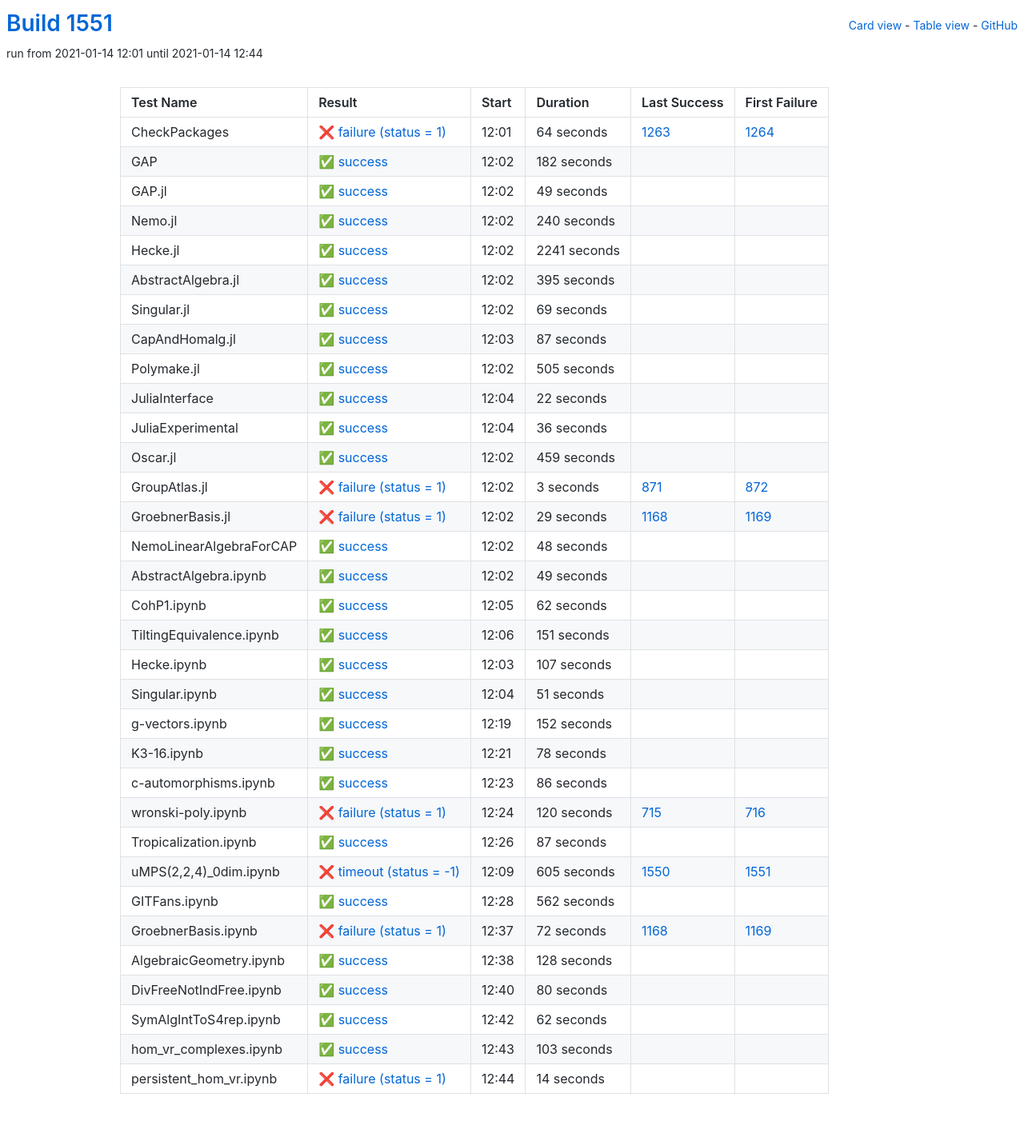
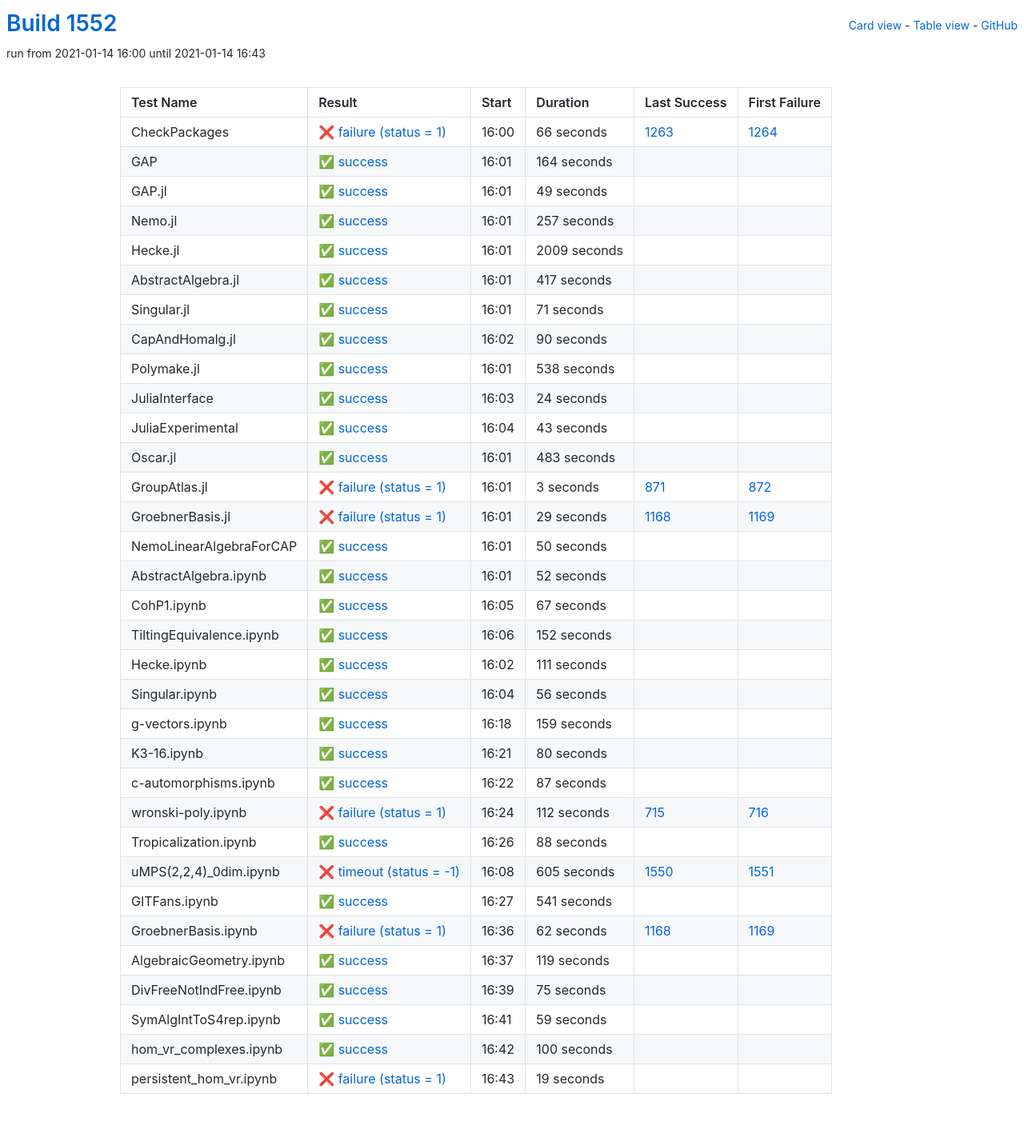
Before and after one commit to oscar-system/oscar-ci-status-stable, a Jekyll site: the page built from table.html, in a window 1280 px wide. Shown: the whole page at 80% size. Built offline with Jekyll 4.4.1, drawn with Linux system fonts in a browser that asks for light colours.

Commit message:
Build #1552

```diff
--- a/_data/ci.yml
+++ b/_data/ci.yml
@@ -1,6 +1,6 @@
 ---
-build: 1551
-build_url: https://oscarci.mathematik.uni-kl.de/job/oscar-stable/1551/
+build: 1552
+build_url: https://oscarci.mathematik.uni-kl.de/job/oscar-stable/1552/
 job: oscar-stable
 organization: oscar-system
 repo: oscar-ci-status-stable
@@ -8,32 +8,32 @@ repourl: https://github.com/oscar-system/oscar-ci-status-stable
 tests:
 - name: CheckPackages
   id: checkpackages
-  log: https://oscarci.mathematik.uni-kl.de/job/oscar-stable/1551/artifact/logs/build-1551/CheckPackages.log
-  start: 2021-01-14 12:01
+  log: https://oscarci.mathematik.uni-kl.de/job/oscar-stable/1552/artifact/logs/build-1552/CheckPackages.log
+  start: 2021-01-14 16:00
   success: false
   exitcode: 1
   status: failure
-  duration: 64
+  duration: 66
   last_success: 1263
   last_success_url: https://oscarci.mathematik.uni-kl.de/job/oscar-stable/1263/
   first_failure: 1264
   first_failure_url: https://oscarci.mathematik.uni-kl.de/job/oscar-stable/1264/
 - name: GAP
   id: gap
-  log: https://oscarci.mathematik.uni-kl.de/job/oscar-stable/1551/artifact/logs/build-1551/GAP.log
-  start: 2021-01-14 12:02
+  log: https://oscarci.mathematik.uni-kl.de/job/oscar-stable/1552/artifact/logs/build-1552/GAP.log
+  start: 2021-01-14 16:01
   success: true
   exitcode: 0
   status: success
-  duration: 182
+  duration: 164
   last_success: false
   last_success_url:
   first_failure: false
   first_failure_url:
 - name: GAP.jl
   id: gap-jl
-  log: https://oscarci.mathematik.uni-kl.de/job/oscar-stable/1551/artifact/logs/build-1551/GAP.jl.log
-  start: 2021-01-14 12:02
+  log: https://oscarci.mathematik.uni-kl.de/job/oscar-stable/1552/artifact/logs/build-1552/GAP.jl.log
+  start: 2021-01-14 16:01
   success: true
   exitcode: 0
   status: success
@@ -44,116 +44,116 @@ tests:
   first_failure_url:
 - name: Nemo.jl
   id: nemo-jl
-  log: https://oscarci.mathematik.uni-kl.de/job/oscar-stable/1551/artifact/logs/build-1551/Nemo.jl.log
-  start: 2021-01-14 12:02
+  log: https://oscarci.mathematik.uni-kl.de/job/oscar-stable/1552/artifact/logs/build-1552/Nemo.jl.log
+  start: 2021-01-14 16:01
   success: true
   exitcode: 0
   status: success
-  duration: 240
+  duration: 257
   last_success: false
   last_success_url:
   first_failure: false
   first_failure_url:
 - name: Hecke.jl
   id: hecke-jl
-  log: https://oscarci.mathematik.uni-kl.de/job/oscar-stable/1551/artifact/logs/build-1551/Hecke.jl.log
-  start: 2021-01-14 12:02
+  log: https://oscarci.mathematik.uni-kl.de/job/oscar-stable/1552/artifact/logs/build-1552/Hecke.jl.log
+  start: 2021-01-14 16:01
   success: true
   exitcode: 0
   status: success
-  duration: 2241
+  duration: 2009
   last_success: false
   last_success_url:
   first_failure: false
   first_failure_url:
 - name: AbstractAlgebra.jl
   id: abstractalgebra-jl
-  log: https://oscarci.mathematik.uni-kl.de/job/oscar-stable/1551/artifact/logs/build-1551/AbstractAlgebra.jl.log
-  start: 2021-01-14 12:02
+  log: https://oscarci.mathematik.uni-kl.de/job/oscar-stable/1552/artifact/logs/build-1552/AbstractAlgebra.jl.log
+  start: 2021-01-14 16:01
   success: true
   exitcode: 0
   status: success
-  duration: 395
+  duration: 417
   last_success: false
   last_success_url:
   first_failure: false
   first_failure_url:
 - name: Singular.jl
   id: singular-jl
-  log: https://oscarci.mathematik.uni-kl.de/job/oscar-stable/1551/artifact/logs/build-1551/Singular.jl.log
-  start: 2021-01-14 12:02
+  log: https://oscarci.mathematik.uni-kl.de/job/oscar-stable/1552/artifact/logs/build-1552/Singular.jl.log
+  start: 2021-01-14 16:01
   success: true
   exitcode: 0
   status: success
-  duration: 69
+  duration: 71
   last_success: false
   last_success_url:
   first_failure: false
   first_failure_url:
 - name: CapAndHomalg.jl
   id: capandhomalg-jl
-  log: https://oscarci.mathematik.uni-kl.de/job/oscar-stable/1551/artifact/logs/build-1551/CapAndHomalg.jl.log
-  start: 2021-01-14 12:03
+  log: https://oscarci.mathematik.uni-kl.de/job/oscar-stable/1552/artifact/logs/build-1552/CapAndHomalg.jl.log
+  start: 2021-01-14 16:02
   success: true
   exitcode: 0
   status: success
-  duration: 87
+  duration: 90
   last_success: false
   last_success_url:
   first_failure: false
   first_failure_url:
 - name: Polymake.jl
   id: polymake-jl
-  log: https://oscarci.mathematik.uni-kl.de/job/oscar-stable/1551/artifact/logs/build-1551/Polymake.jl.log
-  start: 2021-01-14 12:02
+  log: https://oscarci.mathematik.uni-kl.de/job/oscar-stable/1552/artifact/logs/build-1552/Polymake.jl.log
+  start: 2021-01-14 16:01
   success: true
   exitcode: 0
   status: success
-  duration: 505
+  duration: 538
   last_success: false
   last_success_url:
   first_failure: false
   first_failure_url:
 - name: JuliaInterface
   id: juliainterface
-  log: https://oscarci.mathematik.uni-kl.de/job/oscar-stable/1551/artifact/logs/build-1551/JuliaInterface.log
-  start: 2021-01-14 12:04
+  log: https://oscarci.mathematik.uni-kl.de/job/oscar-stable/1552/artifact/logs/build-1552/JuliaInterface.log
+  start: 2021-01-14 16:03
   success: true
   exitcode: 0
   status: success
-  duration: 22
+  duration: 24
   last_success: false
   last_success_url:
   first_failure: false
   first_failure_url:
 - name: JuliaExperimental
   id: juliaexperimental
-  log: https://oscarci.mathematik.uni-kl.de/job/oscar-stable/1551/artifact/logs/build-1551/JuliaExperimental.log
-  start: 2021-01-14 12:04
+  log: https://oscarci.mathematik.uni-kl.de/job/oscar-stable/1552/artifact/logs/build-1552/JuliaExperimental.log
+  start: 2021-01-14 16:04
   success: true
   exitcode: 0
   status: success
-  duration: 36
+  duration: 43
   last_success: false
   last_success_url:
   first_failure: false
   first_failure_url:
 - name: Oscar.jl
   id: oscar-jl
-  log: https://oscarci.mathematik.uni-kl.de/job/oscar-stable/1551/artifact/logs/build-1551/Oscar.jl.log
-  start: 2021-01-14 12:02
+  log: https://oscarci.mathematik.uni-kl.de/job/oscar-stable/1552/artifact/logs/build-1552/Oscar.jl.log
+  start: 2021-01-14 16:01
   success: true
   exitcode: 0
   status: success
-  duration: 459
+  duration: 483
   last_success: false
   last_success_url:
   first_failure: false
   first_failure_url:
 - name: GroupAtlas.jl
   id: groupatlas-jl
-  log: https://oscarci.mathematik.uni-kl.de/job/oscar-stable/1551/artifact/logs/build-1551/GroupAtlas.jl.log
-  start: 2021-01-14 12:02
+  log: https://oscarci.mathematik.uni-kl.de/job/oscar-stable/1552/artifact/logs/build-1552/GroupAtlas.jl.log
+  start: 2021-01-14 16:01
   success: false
   exitcode: 1
   status: failure
@@ -164,8 +164,8 @@ tests:
   first_failure_url: https://oscarci.mathematik.uni-kl.de/job/oscar-stable/872/
 - name: GroebnerBasis.jl
   id: groebnerbasis-jl
-  log: https://oscarci.mathematik.uni-kl.de/job/oscar-stable/1551/artifact/logs/build-1551/GroebnerBasis.jl.log
-  start: 2021-01-14 12:02
+  log: https://oscarci.mathematik.uni-kl.de/job/oscar-stable/1552/artifact/logs/build-1552/GroebnerBasis.jl.log
+  start: 2021-01-14 16:01
   success: false
   exitcode: 1
   status: failure
@@ -176,80 +176,44 @@ tests:
   first_failure_url: https://oscarci.mathematik.uni-kl.de/job/oscar-stable/1169/
 - name: NemoLinearAlgebraForCAP
   id: nemolinearalgebraforcap
-  log: https://oscarci.mathematik.uni-kl.de/job/oscar-stable/1551/artifact/logs/build-1551/NemoLinearAlgebraForCAP.log
-  start: 2021-01-14 12:02
+  log: https://oscarci.mathematik.uni-kl.de/job/oscar-stable/1552/artifact/logs/build-1552/NemoLinearAlgebraForCAP.log
+  start: 2021-01-14 16:01
   success: true
   exitcode: 0
   status: success
-  duration: 48
+  duration: 50
   last_success: false
   last_success_url:
   first_failure: false
   first_failure_url:
 - name: AbstractAlgebra.ipynb
   id: abstractalgebra-ipynb
-  log: https://oscarci.mathematik.uni-kl.de/job/oscar-stable/1551/artifact/logs/build-1551/AbstractAlgebra.ipynb.log
-  start: 2021-01-14 12:02
+  log: https://oscarci.mathematik.uni-kl.de/job/oscar-stable/1552/artifact/logs/build-1552/AbstractAlgebra.ipynb.log
+  start: 2021-01-14 16:01
   success: true
   exitcode: 0
   status: success
-  duration: 49
+  duration: 52
   last_success: false
   last_success_url:
   first_failure: false
   first_failure_url:
 - name: CohP1.ipynb
   id: cohp1-ipynb
-  log: https://oscarci.mathematik.uni-kl.de/job/oscar-stable/1551/artifact/logs/build-1551/CohP1.ipynb.log
-  start: 2021-01-14 12:05
+  log: https://oscarci.mathematik.uni-kl.de/job/oscar-stable/1552/artifact/logs/build-1552/CohP1.ipynb.log
+  start: 2021-01-14 16:05
   success: true
   exitcode: 0
   status: success
-  duration: 62
+  duration: 67
   last_success: false
   last_success_url:
   first_failure: false
   first_failure_url:
 - name: TiltingEquivalence.ipynb
   id: tiltingequivalence-ipynb
-  log: https://oscarci.mathematik.uni-kl.de/job/oscar-stable/1551/artifact/logs/build-1551/TiltingEquivalence.ipynb.log
-  start: 2021-01-14 12:06
-  success: true
-  exitcode: 0
-  status: success
-  duration: 151
-  last_success: false
-  last_success_url:
-  first_failure: false
-  first_failure_url:
-- name: Hecke.ipynb
-  id: hecke-ipynb
-  log: https://oscarci.mathematik.uni-kl.de/job/oscar-stable/1551/artifact/logs/build-1551/Hecke.ipynb.log
-  start: 2021-01-14 12:03
-  success: true
-  exitcode: 0
-  status: success
-  duration: 107
-  last_success: false
-  last_success_url:
-  first_failure: false
-  first_failure_url:
-- name: Singular.ipynb
-  id: singular-ipynb
-  log: https://oscarci.mathematik.uni-kl.de/job/oscar-stable/1551/artifact/logs/build-1551/Singular.ipynb.log
-  start: 2021-01-14 12:04
-  success: true
-  exitcode: 0
-  status: success
-  duration: 51
-  last_success: false
-  last_success_url:
-  first_failure: false
-  first_failure_url:
-- name: g-vectors.ipynb
-  id: g-vectors-ipynb
-  log: https://oscarci.mathematik.uni-kl.de/job/oscar-stable/1551/artifact/logs/build-1551/g-vectors.ipynb.log
-  start: 2021-01-14 12:19
+  log: https://oscarci.mathematik.uni-kl.de/job/oscar-stable/1552/artifact/logs/build-1552/TiltingEquivalence.ipynb.log
+  start: 2021-01-14 16:06
   success: true
   exitcode: 0
   status: success
@@ -258,46 +222,58 @@ tests:
   last_success_url:
   first_failure: false
   first_failure_url:
-- name: K3-16.ipynb
-  id: k3-16-ipynb
-  log: https://oscarci.mathematik.uni-kl.de/job/oscar-stable/1551/artifact/logs/build-1551/K3-16.ipynb.log
-  start: 2021-01-14 12:21
+- name: Hecke.ipynb
+  id: hecke-ipynb
+  log: https://oscarci.mathematik.uni-kl.de/job/oscar-stable/1552/artifact/logs/build-1552/Hecke.ipynb.log
+  start: 2021-01-14 16:02
   success: true
   exitcode: 0
   status: success
-  duration: 78
+  duration: 111
+  last_success: false
+  last_success_url:
+  first_failure: false
+  first_failure_url:
+- name: Singular.ipynb
+  id: singular-ipynb
+  log: https://oscarci.mathematik.uni-kl.de/job/oscar-stable/1552/artifact/logs/build-1552/Singular.ipynb.log
+  start: 2021-01-14 16:04
+  success: true
+  exitcode: 0
+  status: success
+  duration: 56
+  last_success: false
+  last_success_url:
+  first_failure: false
+  first_failure_url:
+- name: g-vectors.ipynb
+  id: g-vectors-ipynb
+  log: https://oscarci.mathematik.uni-kl.de/job/oscar-stable/1552/artifact/logs/build-1552/g-vectors.ipynb.log
+  start: 2021-01-14 16:18
+  success: true
+  exitcode: 0
+  status: success
+  duration: 159
+  last_success: false
+  last_success_url:
+  first_failure: false
+  first_failure_url:
+- name: K3-16.ipynb
+  id: k3-16-ipynb
+  log: https://oscarci.mathematik.uni-kl.de/job/oscar-stable/1552/artifact/logs/build-1552/K3-16.ipynb.log
+  start: 2021-01-14 16:21
+  success: true
+  exitcode: 0
+  status: success
+  duration: 80
   last_success: false
   last_success_url:
   first_failure: false
   first_failure_url:
 - name: c-automorphisms.ipynb
   id: c-automorphisms-ipynb
-  log: https://oscarci.mathematik.uni-kl.de/job/oscar-stable/1551/artifact/logs/build-1551/c-automorphisms.ipynb.log
-  start: 2021-01-14 12:23
-  success: true
-  exitcode: 0
-  status: success
-  duration: 86
-  last_success: false
-  last_success_url:
-  first_failure: false
-  first_failure_url:
-- name: wronski-poly.ipynb
-  id: wronski-poly-ipynb
-  log: https://oscarci.mathematik.uni-kl.de/job/oscar-stable/1551/artifact/logs/build-1551/wronski-poly.ipynb.log
-  start: 2021-01-14 12:24
-  success: false
-  exitcode: 1
-  status: failure
-  duration: 120
-  last_success: 715
-  last_success_url: https://oscarci.mathematik.uni-kl.de/job/oscar-stable/715/
-  first_failure: 716
-  first_failure_url: https://oscarci.mathematik.uni-kl.de/job/oscar-stable/716/
-- name: Tropicalization.ipynb
-  id: tropicalization-ipynb
-  log: https://oscarci.mathematik.uni-kl.de/job/oscar-stable/1551/artifact/logs/build-1551/Tropicalization.ipynb.log
-  start: 2021-01-14 12:26
+  log: https://oscarci.mathematik.uni-kl.de/job/oscar-stable/1552/artifact/logs/build-1552/c-automorphisms.ipynb.log
+  start: 2021-01-14 16:22
   success: true
   exitcode: 0
   status: success
@@ -306,10 +282,34 @@ tests:
   last_success_url:
   first_failure: false
   first_failure_url:
+- name: wronski-poly.ipynb
+  id: wronski-poly-ipynb
+  log: https://oscarci.mathematik.uni-kl.de/job/oscar-stable/1552/artifact/logs/build-1552/wronski-poly.ipynb.log
+  start: 2021-01-14 16:24
+  success: false
+  exitcode: 1
+  status: failure
+  duration: 112
+  last_success: 715
+  last_success_url: https://oscarci.mathematik.uni-kl.de/job/oscar-stable/715/
+  first_failure: 716
+  first_failure_url: https://oscarci.mathematik.uni-kl.de/job/oscar-stable/716/
+- name: Tropicalization.ipynb
+  id: tropicalization-ipynb
+  log: https://oscarci.mathematik.uni-kl.de/job/oscar-stable/1552/artifact/logs/build-1552/Tropicalization.ipynb.log
+  start: 2021-01-14 16:26
+  success: true
+  exitcode: 0
+  status: success
+  duration: 88
+  last_success: false
+  last_success_url:
+  first_failure: false
+  first_failure_url:
 - name: uMPS(2,2,4)_0dim.ipynb
   id: umps-2-2-4-0dim-ipynb
-  log: https://oscarci.mathematik.uni-kl.de/job/oscar-stable/1551/artifact/logs/build-1551/uMPS-2-2-4-_0dim.ipynb.log
-  start: 2021-01-14 12:09
+  log: https://oscarci.mathematik.uni-kl.de/job/oscar-stable/1552/artifact/logs/build-1552/uMPS-2-2-4-_0dim.ipynb.log
+  start: 2021-01-14 16:08
   success: false
   exitcode: -1
   status: timeout
@@ -320,84 +320,84 @@ tests:
   first_failure_url: https://oscarci.mathematik.uni-kl.de/job/oscar-stable/1551/
 - name: GITFans.ipynb
   id: gitfans-ipynb
-  log: https://oscarci.mathematik.uni-kl.de/job/oscar-stable/1551/artifact/logs/build-1551/GITFans.ipynb.log
-  start: 2021-01-14 12:28
+  log: https://oscarci.mathematik.uni-kl.de/job/oscar-stable/1552/artifact/logs/build-1552/GITFans.ipynb.log
+  start: 2021-01-14 16:27
   success: true
   exitcode: 0
   status: success
-  duration: 562
+  duration: 541
   last_success: false
   last_success_url:
   first_failure: false
   first_failure_url:
 - name: GroebnerBasis.ipynb
   id: groebnerbasis-ipynb
-  log: https://oscarci.mathematik.uni-kl.de/job/oscar-stable/1551/artifact/logs/build-1551/GroebnerBasis.ipynb.log
-  start: 2021-01-14 12:37
+  log: https://oscarci.mathematik.uni-kl.de/job/oscar-stable/1552/artifact/logs/build-1552/GroebnerBasis.ipynb.log
+  start: 2021-01-14 16:36
   success: false
   exitcode: 1
   status: failure
-  duration: 72
+  duration: 62
   last_success: 1168
   last_success_url: https://oscarci.mathematik.uni-kl.de/job/oscar-stable/1168/
   first_failure: 1169
   first_failure_url: https://oscarci.mathematik.uni-kl.de/job/oscar-stable/1169/
 - name: AlgebraicGeometry.ipynb
   id: algebraicgeometry-ipynb
-  log: https://oscarci.mathematik.uni-kl.de/job/oscar-stable/1551/artifact/logs/build-1551/AlgebraicGeometry.ipynb.log
-  start: 2021-01-14 12:38
+  log: https://oscarci.mathematik.uni-kl.de/job/oscar-stable/1552/artifact/logs/build-1552/AlgebraicGeometry.ipynb.log
+  start: 2021-01-14 16:37
   success: true
   exitcode: 0
   status: success
-  duration: 128
+  duration: 119
   last_success: false
   last_success_url:
   first_failure: false
   first_failure_url:
 - name: DivFreeNotIndFree.ipynb
   id: divfreenotindfree-ipynb
-  log: https://oscarci.mathematik.uni-kl.de/job/oscar-stable/1551/artifact/logs/build-1551/DivFreeNotIndFree.ipynb.log
-  start: 2021-01-14 12:40
+  log: https://oscarci.mathematik.uni-kl.de/job/oscar-stable/1552/artifact/logs/build-1552/DivFreeNotIndFree.ipynb.log
+  start: 2021-01-14 16:39
   success: true
   exitcode: 0
   status: success
-  duration: 80
+  duration: 75
   last_success: false
   last_success_url:
   first_failure: false
   first_failure_url:
 - name: SymAlgIntToS4rep.ipynb
   id: symalginttos4rep-ipynb
-  log: https://oscarci.mathematik.uni-kl.de/job/oscar-stable/1551/artifact/logs/build-1551/SymAlgIntToS4rep.ipynb.log
-  start: 2021-01-14 12:42
+  log: https://oscarci.mathematik.uni-kl.de/job/oscar-stable/1552/artifact/logs/build-1552/SymAlgIntToS4rep.ipynb.log
+  start: 2021-01-14 16:41
   success: true
   exitcode: 0
   status: success
-  duration: 62
+  duration: 59
   last_success: false
   last_success_url:
   first_failure: false
   first_failure_url:
 - name: hom_vr_complexes.ipynb
   id: hom-vr-complexes-ipynb
-  log: https://oscarci.mathematik.uni-kl.de/job/oscar-stable/1551/artifact/logs/build-1551/hom_vr_complexes.ipynb.log
-  start: 2021-01-14 12:43
+  log: https://oscarci.mathematik.uni-kl.de/job/oscar-stable/1552/artifact/logs/build-1552/hom_vr_complexes.ipynb.log
+  start: 2021-01-14 16:42
   success: true
   exitcode: 0
   status: success
-  duration: 103
+  duration: 100
   last_success: false
   last_success_url:
   first_failure: false
   first_failure_url:
 - name: persistent_hom_vr.ipynb
   id: persistent-hom-vr-ipynb
-  log: https://oscarci.mathematik.uni-kl.de/job/oscar-stable/1551/artifact/logs/build-1551/persistent_hom_vr.ipynb.log
-  start: 2021-01-14 12:44
+  log: https://oscarci.mathematik.uni-kl.de/job/oscar-stable/1552/artifact/logs/build-1552/persistent_hom_vr.ipynb.log
+  start: 2021-01-14 16:43
   success: false
   exitcode: 1
   status: failure
-  duration: 14
+  duration: 19
   last_success: false
   last_success_url:
   first_failure: false
```
Also changed, not shown: README.md.
